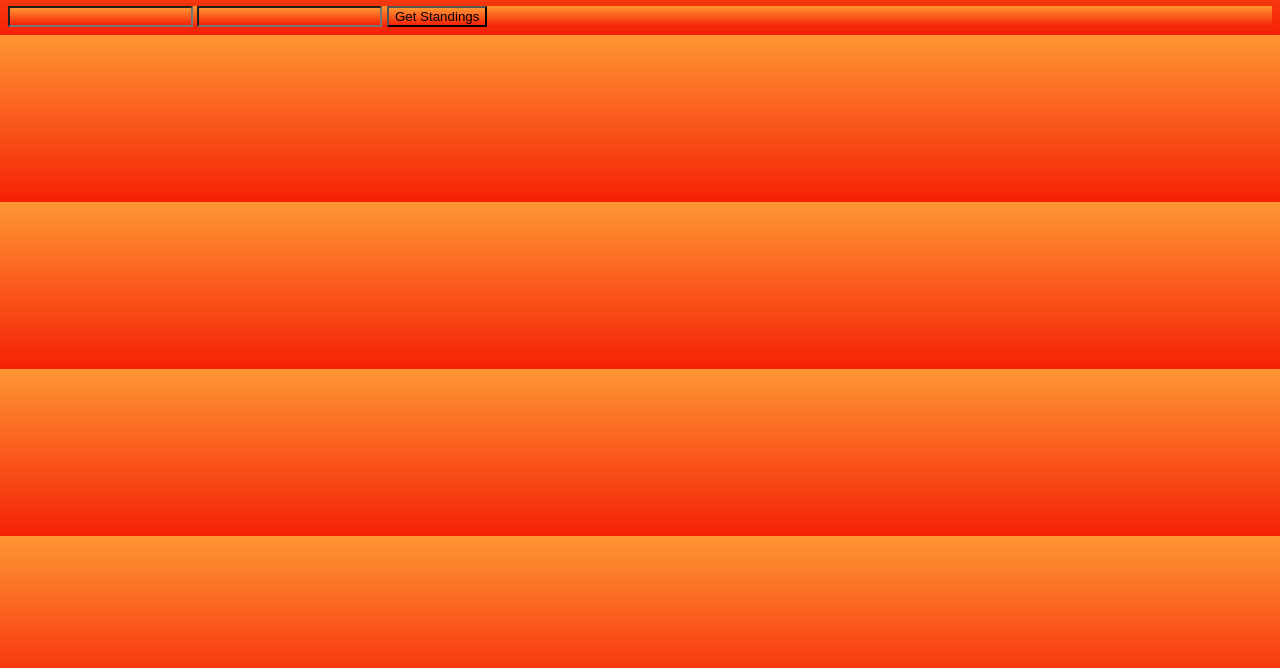
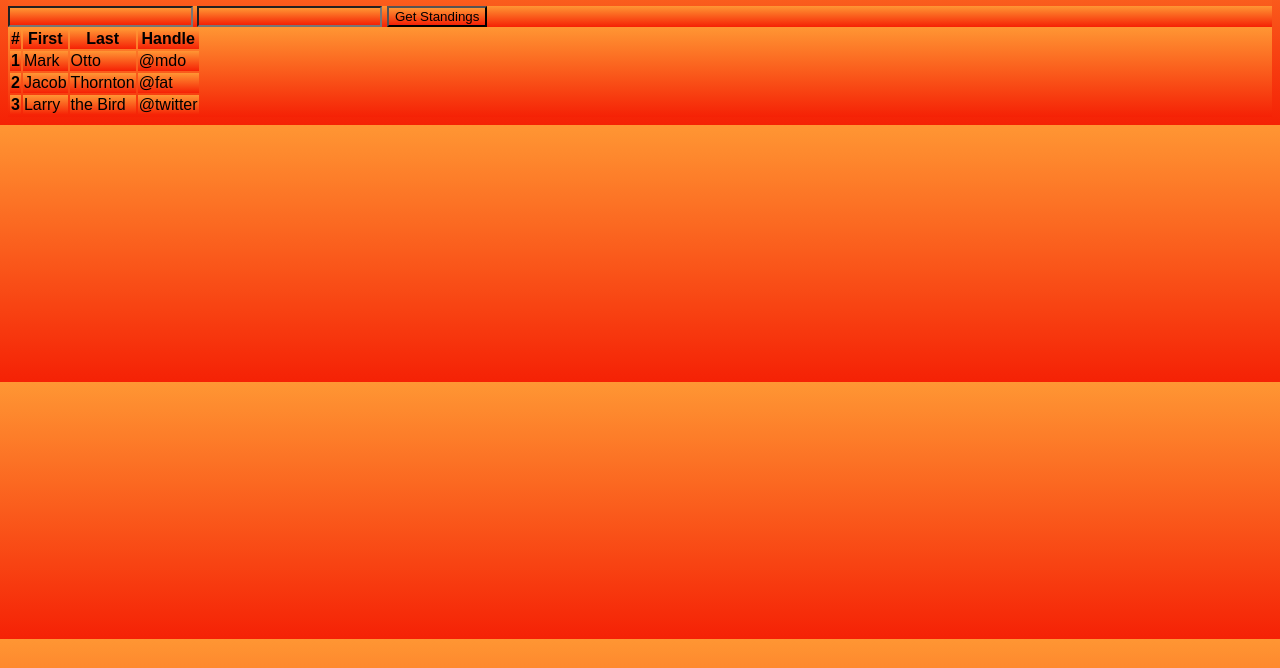
Before and after one commit to celestebarrios/raceCar_api, a plain HTML site: page index.html in a window 1280 px wide. Shown: the part 132-800 px from the top of the page. Drawn offline with Linux system fonts and the light colour scheme.

Commit message:
Homework

```diff
--- a/index.html
+++ b/index.html
@@ -21,6 +21,37 @@
         <input type= "text" name = 'last-name' id = 'last-name'>
         <button id = "submitButton" OnClick= "event.preventDefault() ; submitForm() ">Get Standings</button>
     </form>
-
+   <div>
+       <table class="table">
+  <thead>
+    <tr>
+      <th scope="col">#</th>
+      <th scope="col">First</th>
+      <th scope="col">Last</th>
+      <th scope="col">Handle</th>
+    </tr>
+  </thead>
+  <tbody>
+    <tr>
+      <th scope="row">1</th>
+      <td>Mark</td>
+      <td>Otto</td>
+      <td>@mdo</td>
+    </tr>
+    <tr>
+      <th scope="row">2</th>
+      <td>Jacob</td>
+      <td>Thornton</td>
+      <td>@fat</td>
+    </tr>
+    <tr>
+      <th scope="row">3</th>
+      <td>Larry</td>
+      <td>the Bird</td>
+      <td>@twitter</td>
+    </tr>
+  </tbody>
+</table>
+   </div>
 </body>
 </html>
```
